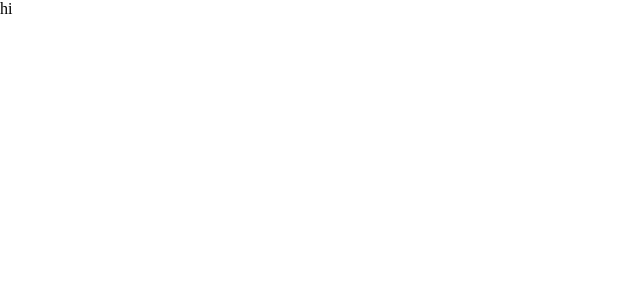
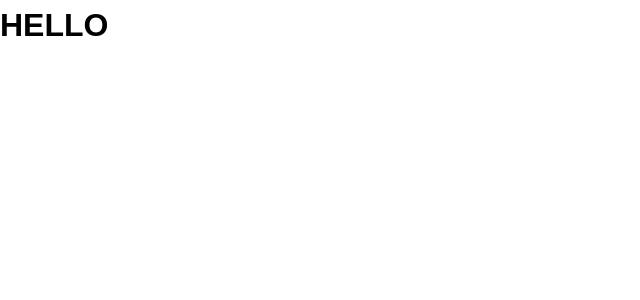
Before and after one commit to Maestro-Kira/react-practice-repository, a React (Vite) app in the folder filtering-react-project/: page / in a window 1280 px wide. Shown: the top 300 px of the page, without its empty margins (0-640 px from the left). Built offline with nearby package versions, Linux system fonts and the light colour scheme.

Commit message:
Create Navigation, Products, Reccomended, Sidebar folders, css and jsx files in each searate folder. Create components folder

```diff
--- a/filtering-react-project/src/App.jsx
+++ b/filtering-react-project/src/App.jsx
@@ -1,7 +1,11 @@
 // import { v4 as uuidv4 } from "uuid";
 
 function App() {
-  return <div>hi</div>;
+  return (
+    <div>
+      <h1>HELLO</h1>
+    </div>
+  );
 }
 
 export default App;
--- a/filtering-react-project/src/index.css
+++ b/filtering-react-project/src/index.css
@@ -1,5 +1,30 @@
+
 * {
   margin: 0;
   padding: 0;
   box-sizing: border-box;
 }
+
+body {
+  font-family: Arial, sans-serif;
+  line-height: 1.6;
+}
+
+ul, ol {
+  list-style: none;
+}
+
+
+a {
+  text-decoration: none;
+  color: inherit;
+}
+
+img {
+  width: 100%;
+  height: auto;
+}
+
+button, input, textarea {
+  font-family: inherit;
+}
```
Also changed, not shown: filtering-react-project/src/Navigation/Navigation.jsx (added, +7 -0 lines), filtering-react-project/src/Navigation/Navigation.css (added), filtering-react-project/src/Products/Products.css (added), filtering-react-project/src/Products/Products.jsx (added), filtering-react-project/src/Recommended/Recommended.css (added), filtering-react-project/src/Recommended/Recommended.jsx (added), filtering-react-project/src/Sidebar/Sidebar.css (added), filtering-react-project/src/Sidebar/Sidebar.jsx (added).
